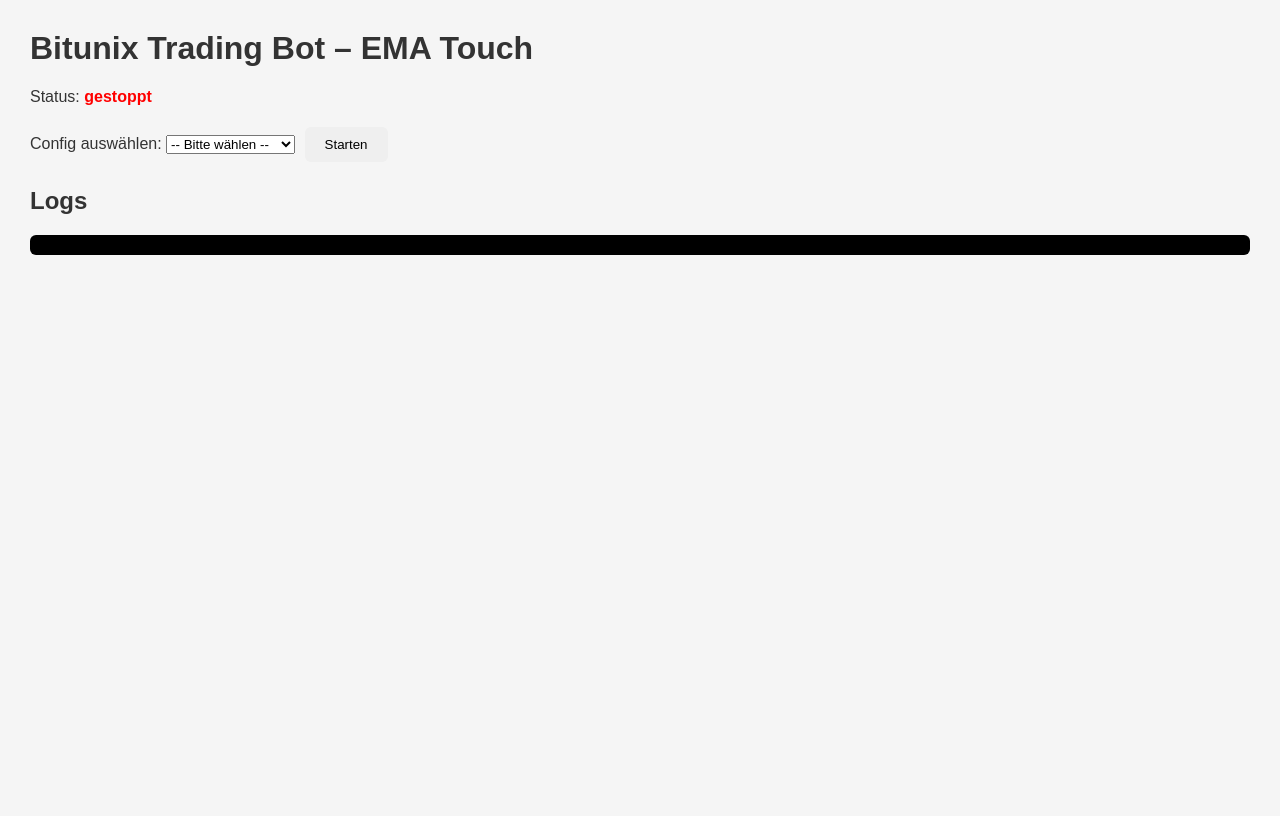
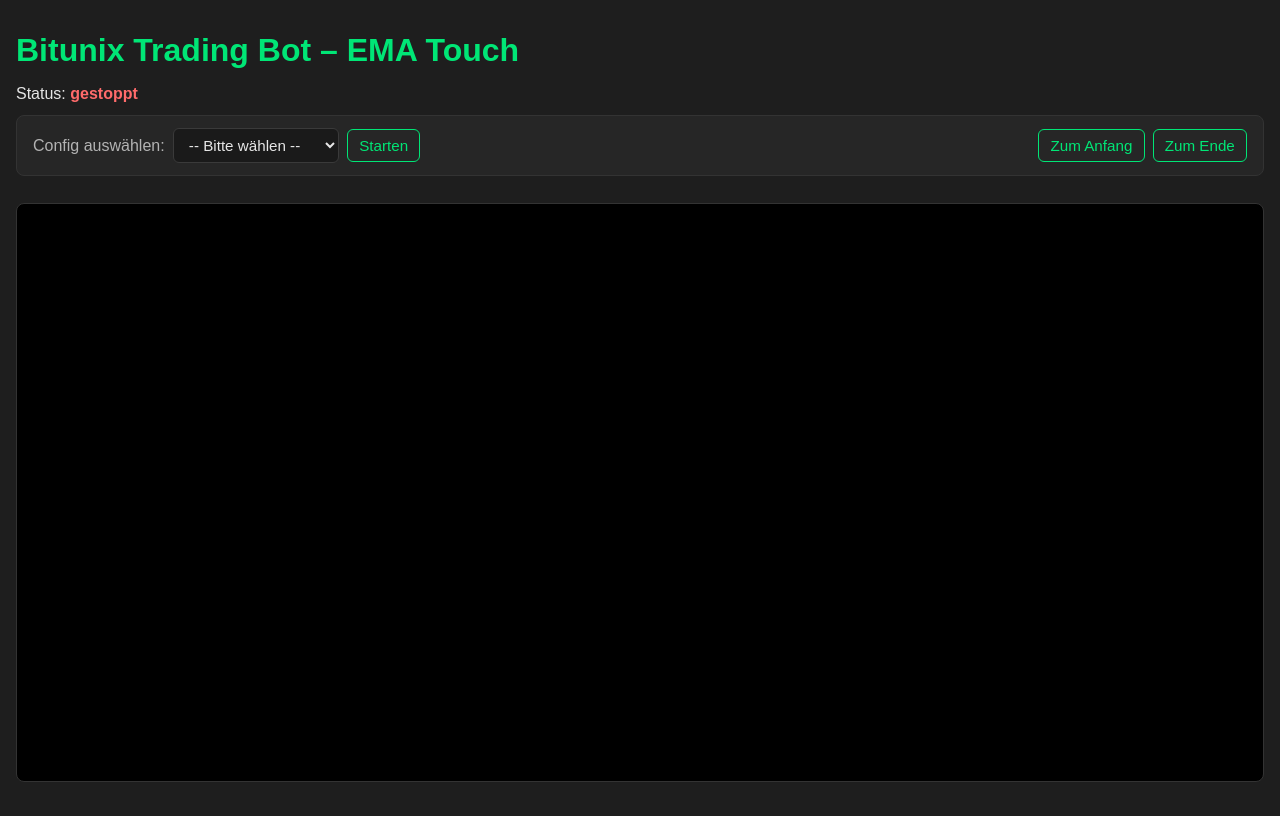
Before and after one commit to Sekisback/Bitunix_Bot, a Flask app: page / in a window 1280 px wide. Before the commit the page ends 255 px from the top, so only its background shows below. Run offline with Flask 3, Linux system fonts and the light colour scheme.

Commit message:
optische anpassung de rweb oberfläche

```diff
--- a/web/app.py
+++ b/web/app.py
@@ -51,8 +51,9 @@
     if current_config:
         log_file = logs_dir / f"EMA_Touch_{current_config}_{datetime.now().strftime('%Y%m%d')}.log"
         if log_file.exists():
-            with open(log_file, "r") as f:
-                logs = f.read().splitlines()[-49:]
+            with open(log_file, "r", errors="ignore") as f:
+                logs = f.read().splitlines()
+
 
     return render_template("index.html",
                            running=running,
--- a/web/static/style.css
+++ b/web/static/style.css
@@ -1,27 +1,95 @@
-body {
-    font-family: Arial, sans-serif;
-    margin: 30px;
-    background: #f5f5f5;
-    color: #333;
-}
-button {
-    padding: 10px 20px;
-    margin: 5px;
-    border-radius: 6px;
-    border: none;
-    cursor: pointer;
-}
-button:hover {
-    opacity: 0.8;
-}
-pre {
-    background: #000;
-    color: #0f0;
-    padding: 10px;
-    border-radius: 6px;
-    max-height: 400px;
-    overflow-y: auto;
+:root{
+  --bg: #1e1e1e;        /* dunkles Grau (Seite) */
+  --panel: #262626;     /* leicht helleres Grau (Kontrollleiste) */
+  --text: #e6e6e6;      /* Standard-Schrift */
+  --muted: #b3b3b3;     /* dezenter Text */
+  --ok: #00e676;        /* Status grün */
+  --err: #ff6b6b;       /* Status rot */
+  --term: #00ff00;      /* Terminal-Grün fürs Log */
+  --border: #333333;    /* Rahmenfarbe */
+  --focus: #3ddc97;     /* Fokus-Outline */
 }
 
-.green { color: green; }
-.red { color: red; }
+/* optional, macht Berechnung robuster */
+*, *::before, *::after { box-sizing: border-box; }
+
+html, body { height: 100%; overflow: hidden; }
+
+body {
+  display: flex;
+  flex-direction: column;
+  margin: 16px;
+  padding-bottom: 20px;   /* Abstand zum unteren Rand */
+  background: var(--bg);
+  color: var(--text);
+  font-family: Arial, sans-serif;
+}
+
+h1 { margin: 16px 0 8px; color: var(--ok); }
+h2 { margin: 16px 0 8px; }
+
+p { margin: 8px 0 12px; }
+.muted { color: var(--muted); }
+
+.controls {
+  display: flex;
+  gap: .75rem;
+  align-items: center;
+  flex-wrap: wrap;
+  background: var(--panel);
+  padding: 12px 16px;
+  border-radius: 8px;
+  margin-bottom: 12px;
+  border: 1px solid var(--border);
+}
+
+.form-inline { display:flex; gap:.5rem; align-items:center; }
+
+.log-actions { display:flex; gap:.5rem; margin-left:auto; }
+
+label { color: var(--muted); }
+
+select, button {
+  border-radius: 6px;
+  font-size: 0.95rem;
+  padding: .45rem .7rem;
+  background: #1a1a1a;
+  color: var(--text);
+  border: 1px solid #3a3a3a;
+}
+select:focus, button:focus {
+  outline: 2px solid var(--focus);
+  outline-offset: 2px;
+}
+
+button {
+  background: transparent;
+  border: 1px solid var(--ok);
+  color: var(--ok);
+  cursor: pointer;
+  transition: background .15s ease, opacity .15s ease;
+}
+button:hover { background: rgba(0, 230, 118, 0.08); }
+
+a { color: inherit; text-decoration: none; }
+
+.green { color: var(--ok); }
+.red   { color: var(--err); }
+
+/* Logbox bleibt flexibel */
+#logbox {
+  flex: 1;
+  min-height: 0;
+  overflow-y: auto;
+  overflow-x: hidden;
+  white-space: pre-wrap;
+  overflow-wrap: anywhere;
+  font-size: 0.9rem;
+  line-height: 1.25;
+  background: #000;
+  color: var(--term);
+  padding: 1rem;
+  border-radius: 8px;
+  border: 1px solid var(--border);
+  font-family: ui-monospace, SFMono-Regular, Menlo, Consolas, "Liberation Mono", monospace;
+}
--- a/web/templates/index.html
+++ b/web/templates/index.html
@@ -1,14 +1,9 @@
 <!DOCTYPE html>
 <html lang="de">
 <head>
-    <meta charset="UTF-8">
+  <meta charset="UTF-8" />
   <title>Bitunix Bot Control</title>
   <link rel="stylesheet" href="{{ url_for('static', filename='style.css') }}">
-    {% if running %}
-    <script>
-        setInterval(function() { window.location.reload(); }, 5000);
-    </script>
-    {% endif %}
 </head>
 <body>
   <h1>Bitunix Trading Bot – EMA Touch</h1>
@@ -19,8 +14,9 @@
     </strong>
   </p>
 
+  <div class="controls">
     {% if not running %}
-    <form method="post">
+      <form method="post" class="form-inline">
         <label>Config auswählen:</label>
         <select name="config" required>
           <option value="" disabled selected>-- Bitte wählen --</option>
@@ -34,19 +30,48 @@
       <a href="{{ url_for('stop') }}"><button>Stop</button></a>
     {% endif %}
 
-    <h2>Logs</h2>
+    <div class="log-actions" aria-label="Log-Steuerung">
+      <button type="button" onclick="toTop()">Zum Anfang</button>
+      <button type="button" onclick="toBottom()">Zum Ende</button>
+    </div>
+  </div>
+
   <pre id="logbox">{{ "\n".join(logs) }}</pre>
+
+  <script>
+    // Scroll-Steuerung & Zustand
+    const box = document.getElementById('logbox');
+
+    function toTop(){ box.scrollTop = 0; }
+    function toBottom(){ box.scrollTop = box.scrollHeight; }
+
+    function atBottom(el){
+      return el.scrollHeight - el.scrollTop - el.clientHeight < 10;
+    }
+
+    // Nach Laden: Scrollzustand wiederherstellen
+    window.addEventListener('load', () => {
+      const stick = sessionStorage.getItem('stickBottom') === '1';
+      const saved = parseInt(sessionStorage.getItem('logScroll') || '0', 10);
+      if (stick) toBottom();
+      else if (!isNaN(saved)) box.scrollTop = saved;
+    });
+
+    // Beim Scrollen: Zustand merken
+    box.addEventListener('scroll', () => {
+      sessionStorage.setItem('logScroll', box.scrollTop);
+      sessionStorage.setItem('stickBottom', atBottom(box) ? '1' : '0');
+    });
+  </script>
 
   {% if running %}
   <script>
-        // Seite alle 5 Sekunden aktualisieren
-        setInterval(function() { window.location.reload(); }, 5000);
-
-        // automatisch nach unten scrollen
-        window.onload = function() {
-            var logBox = document.getElementById("logbox");
-            logBox.scrollTop = logBox.scrollHeight;
-        };
+    // Auto-Reload nur wenn laufend; Scroll-Zustand bleibt erhalten
+    setInterval(function () {
+      sessionStorage.setItem('logScroll', box.scrollTop);
+      sessionStorage.setItem('stickBottom', (box.scrollHeight - box.scrollTop - box.clientHeight < 10) ? '1' : '0');
+      window.location.reload();
+    }, 5000);
   </script>
   {% endif %}
 </body>
```
Lines whose indentation alone changed are shown as unchanged.
